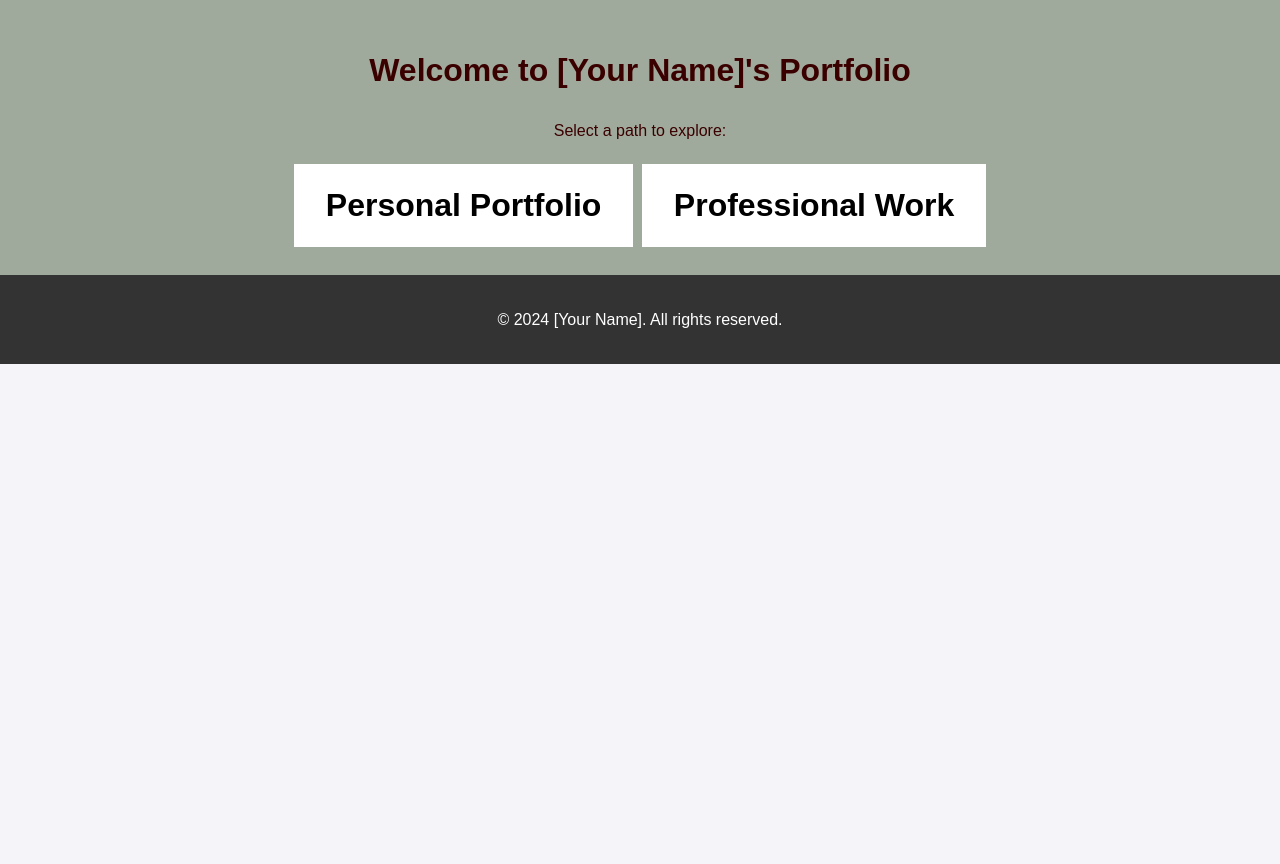
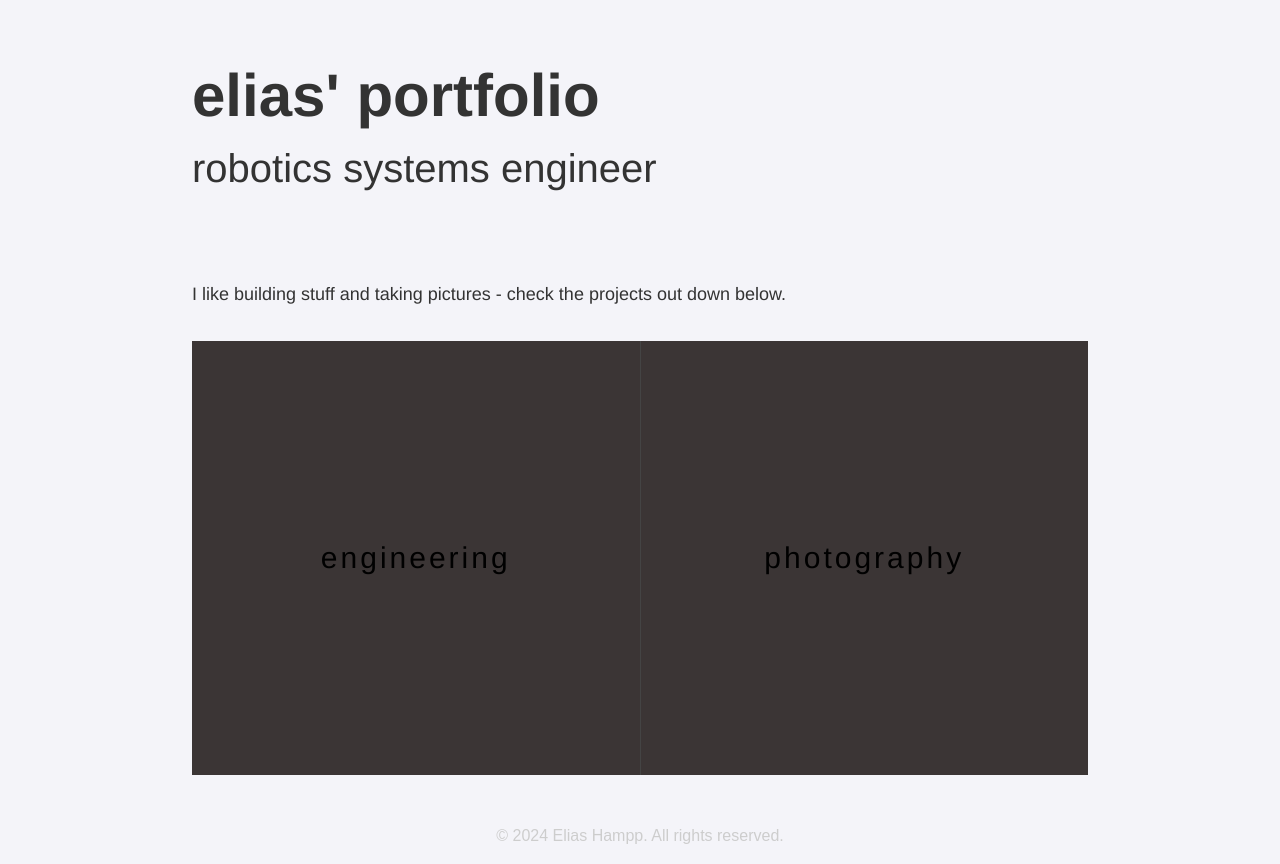
Before and after one commit to elhprod/elhprod.github.io, a PHP site: page / in a window 1280 px wide. Before the commit the page ends 364 px from the top, so only its background shows below. Run offline with PHP 8.4, Linux system fonts and the light colour scheme.

Commit message:
improved main page

```diff
--- a/index.html
+++ b/index.html
@@ -11,18 +11,31 @@
 
 <body>
     <!-- Main Header -->
-    <header class="main-header">
-        <h1>Welcome to [Your Name]'s Portfolio</h1>
-        <p>Select a path to explore:</p>
-        <div class="header-link">
-            <a href="portfolio.html" class="button5">Personal Portfolio</a>
-            <a href="engineering.html" class="button5">Professional Work</a>
+
+    <main>
+        <section id="projects">
+            <div class="title">
+                elias' portfolio
+            </div>
+            <div class="title-description">
+                robotics systems engineer
+            </div>
+            <div class="vertical-space"></div>
+            <div class="text">
+                I like building stuff and taking pictures - check the projects out down below.
+            </div>
+        </section>
+        <div class="top-bar-main">
+            <button onclick="window.location.href='engineering.html'">engineering</button>
+            <button onclick="window.location.href='portfolio.html'">photography</button>
         </div>
-    </header>
 
-    <footer>
-        <p>© 2024 [Your Name]. All rights reserved.</p>
-    </footer>
+
+    </main>
+
+    <footer_main>
+        <p>© 2024 Elias Hampp. All rights reserved.</p>
+    </footer_main>
 </body>
 
 </html>
--- a/style.css
+++ b/style.css
@@ -66,6 +66,9 @@ header .button5:hover {
 
 main {
     padding: 2em;
+    padding-left: 15%;
+    padding-right: 15%;
+    padding-top: 5%;
 }
 
 /* Sections */
@@ -108,6 +111,13 @@ footer {
     padding: 1em 0;
 }
 
+footer_main {
+    background: #ffffff;
+    color: #cdcdcd;
+    text-align: center;
+    padding: 1em 0;
+}
+
 /* Responsive Design */
 @media (max-width: 768px) {
     header .cta-button {
@@ -117,7 +127,6 @@ footer {
 }
 
 /* Top bar desing */
-
 .top-bar-engineering {
     display: flex;
     justify-content: space-between;
@@ -182,3 +191,60 @@ footer {
 .top-bar-photography button:first-child {
     border-right: 1px solid #444;
 }
+
+.top-bar-main {
+    display: flex;
+    justify-content: space-between;
+    align-items: center;
+    background-color: #333;
+    position: relative;
+    top: 0;
+    z-index: 1000;
+}
+
+.top-bar-main button {
+    flex: 1;
+    padding-top: 200px;
+    padding-bottom: 200px;
+    color: rgb(0, 0, 0);
+    background-color: #3b3535;
+    border: none;
+    cursor: pointer;
+    font-size: 30px;
+    font-family: Helvetica, sans-serif;
+    letter-spacing: 3px;
+    font-weight: normal;
+}
+
+.top-bar-main button:hover {
+    background-color: #777;
+}
+
+.top-bar-main button:first-child {
+    border-right: 1px solid #444;
+}
+
+.vertical-space {
+    margin-bottom: 80px;
+}
+
+/* title */
+.title {
+    font-size: 60px;
+    font-family: Helvetica, sans-serif;
+    font-weight: bolder;
+    padding-bottom: 40px;
+    line-height: 0;
+
+}
+
+.title-description {
+    font-size: 40px;
+    font-family: Helvetica, sans-serif;
+    font-weight: lighter;
+}
+
+.text {
+    font-size: 18px;
+    font-family: Helvetica, sans-serif;
+}
```
